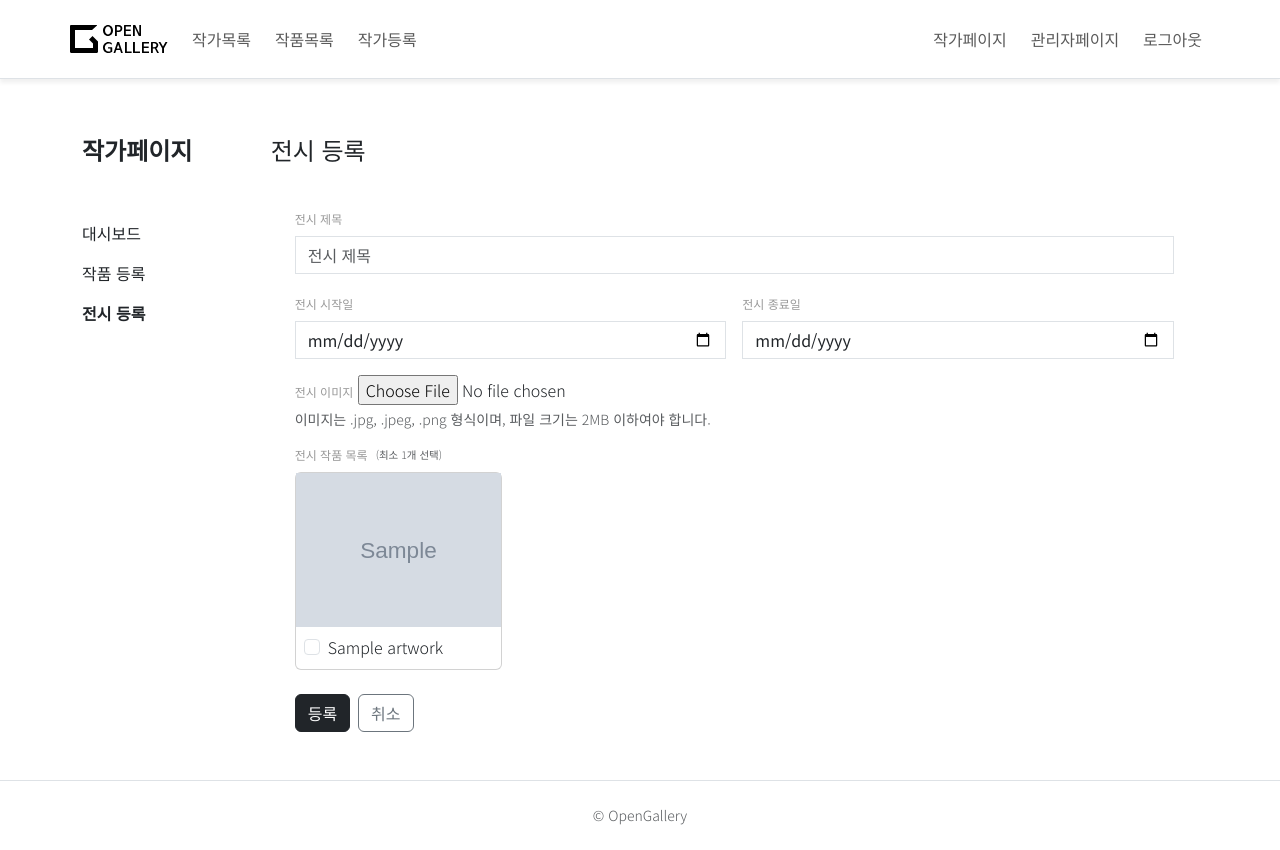
After one commit to gns0304/opengallery, a Django app: page /artist/exhibition/apply/ in a window 1280 px wide. The commit adds this page. Run offline with Django 5.2, Linux system fonts and the light colour scheme; a user stored in the database is signed in; tables that the repository leaves empty hold one stand-in row (values such as "Sample post"); grey boxes marked "Sample" are stand-in pictures.

Commit message:
feat: add artwork and exhibition creation functionality for artists
- ArtworkCreateView, ExhibitionCreateView 구현
- ApprovedArtistRequiredMixin으로 승인된 작가만 접근
- artwork_apply.html: 가격 입력 포맷팅(쉼표)과 호수 선택
- exhibition_apply.html: 작품 그리드 선택과 날짜 입력
- 사이드바 네비게이션 수정

```diff
--- a/accounts/models.py
+++ b/accounts/models.py
@@ -40,3 +40,8 @@ class User(AbstractBaseUser, PermissionsMixin):
 
     def __str__(self):
         return self.email
+
+    @property
+    def is_approved_artist(self):
+        profile = getattr(self, "artistprofile", None)
+        return bool(profile and profile.is_approved)
--- a/artist/forms.py
+++ b/artist/forms.py
@@ -58,14 +58,14 @@ class ArtworkCreateForm(forms.ModelForm):
                 "class": "form-control",
                 "min": 0,
                 "id": "price-input",
-                "placeholder": "숫자만 입력 (입력 중 콤마 표기 JS 가능)",
+                "placeholder": "숫자만 입력",
                 "inputmode": "numeric",
             }),
             "size": forms.NumberInput(attrs={
                 "class": "form-control",
                 "min": 1,
                 "max": 500,
-                "placeholder": "1 ~ 500",
+                "placeholder": "1 ~ 500까지의 호수",
                 "inputmode": "numeric",
             }),
         }
@@ -140,7 +140,10 @@ class ExhibitionCreateForm(forms.ModelForm):
         self.user = kwargs.pop("user", None)
         super().__init__(*args, **kwargs)
         if self.user is not None:
-            self.fields["artworks"].queryset = Artwork.objects.filter(owner=self.user).order_by("-id")
+            profile = getattr(self.user, "artistprofile", None)
+            self.fields["artworks"].queryset = (
+                Artwork.objects.filter(artist=profile).order_by("-id") if profile else Artwork.objects.none()
+            )
         else:
             self.fields["artworks"].queryset = Artwork.objects.none()
 
@@ -174,7 +177,9 @@ class ExhibitionCreateForm(forms.ModelForm):
         if not arts or len(arts) == 0:
             self.add_error("artworks", ValidationError("전시 작품을 최소 1개 이상 선택하세요."))
         else:
-            invalid_arts = arts.exclude(owner=self.user)
+            profile = getattr(self.user, "artistprofile", None)
+            invalid_arts = arts.exclude(artist=profile)
             if invalid_arts.exists():
                 self.add_error("artworks", ValidationError("본인 소유의 작품만 선택할 수 있습니다."))
+
         return cleaned
--- a/artist/urls.py
+++ b/artist/urls.py
@@ -1,7 +1,10 @@
 from django.urls import path
-from .views import ArtistApplicationCreateView
+from .views import ArtistApplicationCreateView, ArtworkCreateView, ExhibitionCreateView, DashboardView
 app_name = "artist"
 
 urlpatterns = [
-    path("apply/", ArtistApplicationCreateView.as_view(), name="apply")
+    path("apply/", ArtistApplicationCreateView.as_view(), name="apply"),
+    path("artwork/apply/", ArtworkCreateView.as_view(), name="artwork_apply"),
+    path("exhibition/apply/", ExhibitionCreateView.as_view(), name="exhibition_apply"),
+    path("dashboard/", DashboardView.as_view(), name="dashboard"),
 ]
--- a/artist/views.py
+++ b/artist/views.py
@@ -2,11 +2,12 @@ from django.contrib import messages
 from django.contrib.auth.mixins import LoginRequiredMixin, UserPassesTestMixin
 from django.shortcuts import redirect
 from django.urls import reverse_lazy
-from django.views.generic import CreateView
+from django.views.generic import CreateView, TemplateView
 
 from artist.forms import ArtistApplicationForm
 from artist.models import ArtistApplication, ArtistProfile
-
+from gallery.models import Artwork, Exhibition
+from .forms import ArtworkCreateForm, ExhibitionCreateForm
 
 class ApprovedArtistRequiredMixin(LoginRequiredMixin, UserPassesTestMixin):
     login_url = "accounts:login"
@@ -33,7 +34,7 @@ class ApprovedArtistRequiredMixin(LoginRequiredMixin, UserPassesTestMixin):
 
 
 class ArtistApplicationCreateView(LoginRequiredMixin, CreateView):
-    template_name = "artist/apply.html"
+    template_name = "artist/artist_apply.html"
     form_class = ArtistApplicationForm
     success_url = reverse_lazy("core:main")
 
@@ -73,3 +74,58 @@ class ArtistApplicationCreateView(LoginRequiredMixin, CreateView):
 
         messages.success(self.request, "작가 등록 신청이 접수되었어요. 승인 결과를 기다려주세요.")
         return super().form_valid(form)
+
+
+class ArtworkCreateView(ApprovedArtistRequiredMixin, CreateView):
+    model = Artwork
+    form_class = ArtworkCreateForm
+    template_name = "artist/artwork_apply.html"
+    success_url = reverse_lazy("artist:artwork_apply")
+
+    def form_valid(self, form):
+        form.instance.artist = self.request.user.artistprofile
+        response = super().form_valid(form)
+        messages.success(self.request, "작품이 정상적으로 등록되었습니다.")
+        return response
+
+    def form_invalid(self, form):
+        messages.warning(self.request, "입력값을 확인해주세요.")
+        return super().form_invalid(form)
+
+
+class ExhibitionCreateView(ApprovedArtistRequiredMixin, CreateView):
+    model = Exhibition
+    form_class = ExhibitionCreateForm
+    template_name = "artist/exhibition_apply.html"
+    success_url = reverse_lazy("artist:exhibition_apply")
+
+    def get_form_kwargs(self):
+        kwargs = super().get_form_kwargs()
+        kwargs["user"] = self.request.user
+        return kwargs
+
+    def form_valid(self, form):
+        form.instance.artist = self.request.user.artistprofile
+        response = super().form_valid(form)
+        messages.success(self.request, "전시가 등록되었습니다.")
+        return response
+
+    def form_invalid(self, form):
+        messages.warning(self.request, "입력값을 확인해주세요.")
+        return super().form_invalid(form)
+
+
+class DashboardView(ApprovedArtistRequiredMixin, TemplateView):
+    template_name = "artist/dashboard.html"
+
+    def get_context_data(self, **kwargs):
+        context = super().get_context_data(**kwargs)
+        ap = self.request.user.artistprofile
+
+        context.update({
+            "profile_name": getattr(ap, "name", self.request.user.get_username()),
+            "profile_email": getattr(self.request.user, "email", ""),
+            "artworks_count": Artwork.objects.filter(artist=ap).count(),
+            "exhibitions_count": Exhibition.objects.filter(artist=ap).count(),
+        })
+        return context
--- a/static/css/base.css
+++ b/static/css/base.css
@@ -102,3 +102,4 @@ body {
     background-color: #212529 !important;
     color: #fff !important;
 }
+.object-cover { object-fit: cover; object-position: center; }
--- /dev/null
+++ b/templates/artist/exhibition_apply.html
@@ -0,0 +1,143 @@
+{% extends "common/layout/content_with_sidebar.html" %}
+
+{% block title %} - 전시 등록{% endblock %}
+{% block page_title %}전시 등록{% endblock %}
+
+{% block sidebar %}
+    {% include "artist/sidebar.html" %}
+{% endblock %}
+
+{% block main %}
+    <form method="post" enctype="multipart/form-data" class="needs-validation" novalidate>
+        {% csrf_token %}
+
+        {% if form.non_field_errors %}
+            <div class="alert alert-warning">{{ form.non_field_errors }}</div>
+        {% endif %}
+
+        <div class="row g-3">
+            <div class="col-12">
+                <label for="{{ form.title.id_for_label }}" class="form-label">전시 제목</label>
+                {{ form.title }}
+                {% if form.title.errors %}
+                    <div class="invalid-feedback d-block">{{ form.title.errors|join:", " }}</div>
+                {% endif %}
+            </div>
+
+            <div class="col-12 col-md-6">
+                <label for="{{ form.start_date.id_for_label }}" class="form-label">전시 시작일</label>
+                {{ form.start_date }}
+                {% if form.start_date.errors %}
+                    <div class="invalid-feedback d-block">{{ form.start_date.errors|join:", " }}</div>
+                {% endif %}
+            </div>
+            <div class="col-12 col-md-6">
+                <label for="{{ form.end_date.id_for_label }}" class="form-label">전시 종료일</label>
+                {{ form.end_date }}
+                {% if form.end_date.errors %}
+                    <div class="invalid-feedback d-block">{{ form.end_date.errors|join:", " }}</div>
+                {% endif %}
+            </div>
+
+            {% if form.image %}
+                <div class="col-12">
+                    <label for="{{ form.image.id_for_label }}" class="form-label">전시 이미지</label>
+                    {{ form.image }}
+                    <small class="text-muted d-block">이미지는 .jpg, .jpeg, .png 형식이며, 파일 크기는 2MB 이하여야 합니다.</small>
+                    {% if form.image.errors %}
+                        <div class="invalid-feedback d-block">{{ form.image.errors|join:", " }}</div>
+                    {% endif %}
+                </div>
+            {% endif %}
+
+            <div class="d-none">
+                {{ form.artworks }}
+            </div>
+
+            <div class="col-12">
+                <label class="form-label d-flex align-items-center gap-2">
+                    전시 작품 목록
+                    <small class="text-muted">(최소 1개 선택)</small>
+                </label>
+
+                {% if form.artworks.field.queryset %}
+                    <div class="row g-3" id="artworks-grid">
+                        {% for art in form.artworks.field.queryset %}
+                            <div class="col-6 col-md-4 col-lg-3">
+                                <div class="card h-100">
+                                    <div class="ratio ratio-4x3">
+                                        {% if art.image %}
+                                            <img src="{{ art.image.url }}" class="w-100 h-100 object-cover"
+                                                 alt="{{ art.title }}">
+                                        {% else %}
+                                            <div class="w-100 h-100 d-flex align-items-center justify-content-center bg-light">
+                                                <span class="text-muted small">이미지 없음</span>
+                                            </div>
+                                        {% endif %}
+                                    </div>
+
+                                    <div class="card-body p-2">
+                                        <div class="form-check">
+                                            <input class="form-check-input artwork-check"
+                                                   type="checkbox"
+                                                   value="{{ art.pk }}"
+                                                   id="art-{{ art.pk }}">
+                                            <label class="form-check-label d-block text-truncate"
+                                                   for="art-{{ art.pk }}">
+                                                {{ art.title }}
+                                            </label>
+                                        </div>
+                                    </div>
+                                </div>
+                            </div>
+                        {% endfor %}
+                    </div>
+                {% else %}
+                    <div class="text-muted">표시할 작품이 없습니다. 먼저 작품을 등록해주세요.</div>
+                {% endif %}
+
+                {% if form.artworks.errors %}
+                    <div class="invalid-feedback d-block mt-2">{{ form.artworks.errors|join:", " }}</div>
+                {% endif %}
+            </div>
+        </div>
+
+        <div class="d-flex gap-2 mt-4">
+            <button type="submit" class="btn btn-dark">등록</button>
+            <a class="btn btn-outline-secondary" href="{% url 'artist:dashboard' %}">취소</a>
+        </div>
+    </form>
+
+    <script>
+        (function () {
+            const select = document.querySelector('select[name="{{ form.artworks.html_name }}"]');
+            const checks = Array.from(document.querySelectorAll('.artwork-check'));
+
+            if (!select) return;
+
+            function hydrateFromSelect() {
+                const selectedValues = new Set(Array.from(select.options).filter(o => o.selected).map(o => o.value));
+                checks.forEach(cb => {
+                    cb.checked = selectedValues.has(cb.value);
+                });
+            }
+
+            function syncToSelect() {
+                const chosen = new Set(checks.filter(cb => cb.checked).map(cb => cb.value));
+                Array.from(select.options).forEach(opt => {
+                    opt.selected = chosen.has(opt.value);
+                });
+            }
+
+            hydrateFromSelect();
+
+            document.addEventListener('change', (e) => {
+                if (e.target && e.target.classList && e.target.classList.contains('artwork-check')) {
+                    syncToSelect();
+                }
+            });
+
+            select.form && select.form.addEventListener('submit', syncToSelect);
+        })();
+    </script>
+{% endblock %}
--- /dev/null
+++ b/templates/artist/sidebar.html
@@ -0,0 +1,58 @@
+<div class="dropdown d-lg-none mb-3">
+    <button class="btn btn-outline-dark w-100 dropdown-toggle"
+            type="button"
+            data-bs-toggle="dropdown"
+            aria-expanded="false">
+        작가페이지
+    </button>
+    <ul class="dropdown-menu w-100">
+        <li>
+            <a class="dropdown-item {% if request.resolver_match.url_name == 'dashboard' %}active{% endif %}"
+               href="{% url 'artist:dashboard' %}">
+                대시보드
+            </a>
+        </li>
+        <li>
+            <a class="dropdown-item {% if request.resolver_match.url_name == 'applications' %}active{% endif %}"
+               href="{% url 'artist:artwork_apply' %}">
+                작품 등록
+            </a>
+            <a class="dropdown-item {% if request.resolver_match.url_name == 'applications' %}active{% endif %}"
+               href="{% url 'artist:exhibition_apply' %}">
+                전시 등록
+            </a>
+        </li>
+    </ul>
+</div>
+
+<nav class="admin-sidebar d-none d-lg-block">
+    <div class="mb-5">
+        <div class="h4 mb-0 fw-bold">작가페이지</div>
+    </div>
+    <ul class="list-group list-group-flush rounded-0">
+        <li class="list-group-item px-0 border-0">
+            <a href="{% url 'artist:dashboard' %}"
+               class="d-flex justify-content-between align-items-center link-dark text-decoration-none
+                        {% if request.resolver_match.url_name == 'dashboard' %}fw-semibold{% endif %}">
+                <span>대시보드</span>
+                <span class="bi bi-chevron-right small"></span>
+            </a>
+        </li>
+        <li class="list-group-item px-0 border-0">
+            <a href="{% url 'artist:artwork_apply' %}"
+               class="d-flex justify-content-between align-items-center link-dark text-decoration-none
+                {% if request.resolver_match.url_name == 'artwork_apply' %}fw-semibold{% endif %}">
+                <span>작품 등록</span>
+                <span class="bi bi-chevron-right small"></span>
+            </a>
+        </li>
+        <li class="list-group-item px-0 border-0">
+            <a href="{% url 'artist:exhibition_apply' %}"
+               class="d-flex justify-content-between align-items-center link-dark text-decoration-none
+                {% if request.resolver_match.url_name == 'exhibition_apply' %}fw-semibold{% endif %}">
+                <span>전시 등록</span>
+                <span class="bi bi-chevron-right small"></span>
+            </a>
+        </li>
+    </ul>
+</nav>
```
Also changed, not shown: templates/artist/artwork_apply.html (added, +98 -0 lines), templates/artist/dashboard.html (added, +45 -0 lines).
